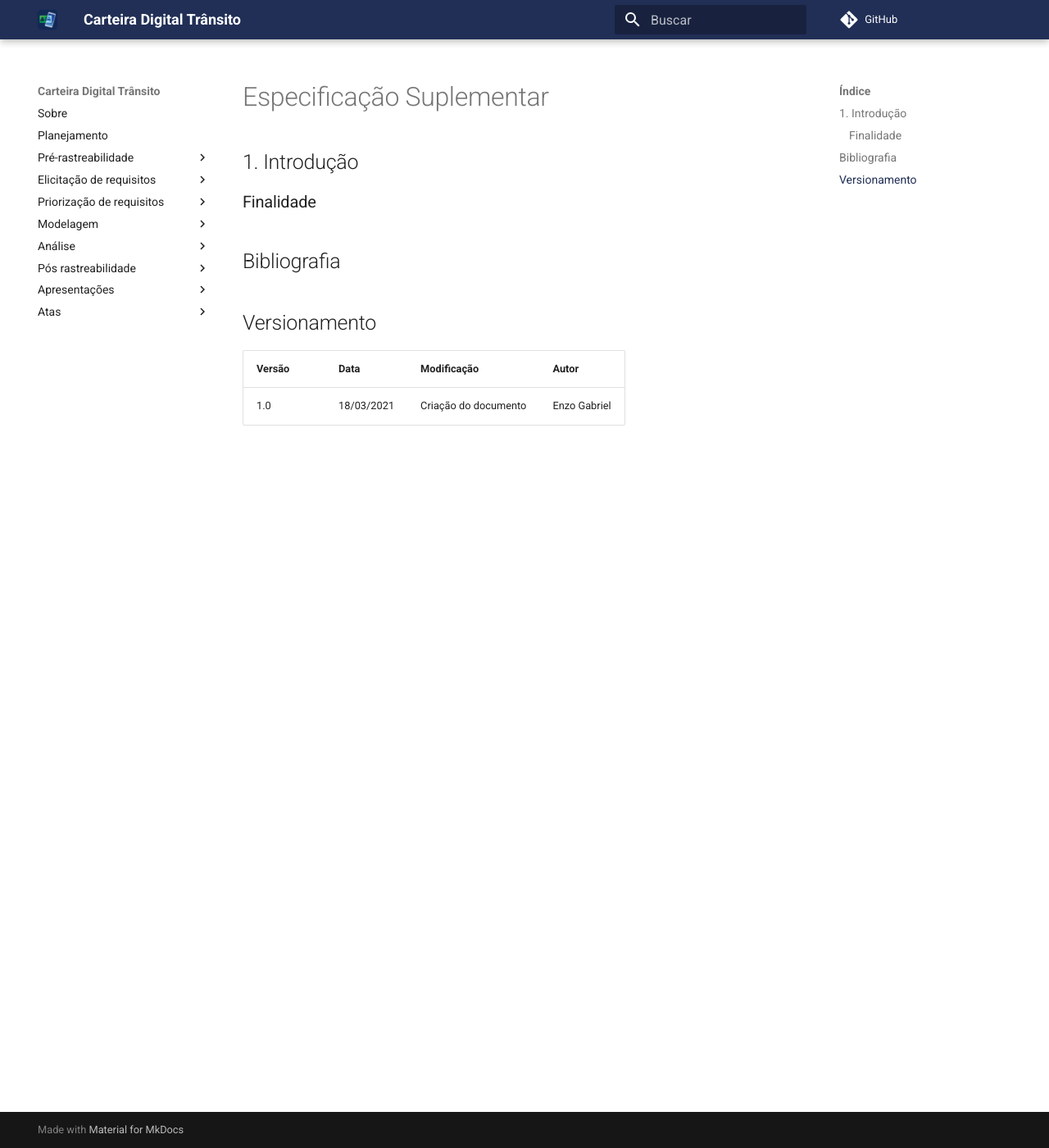
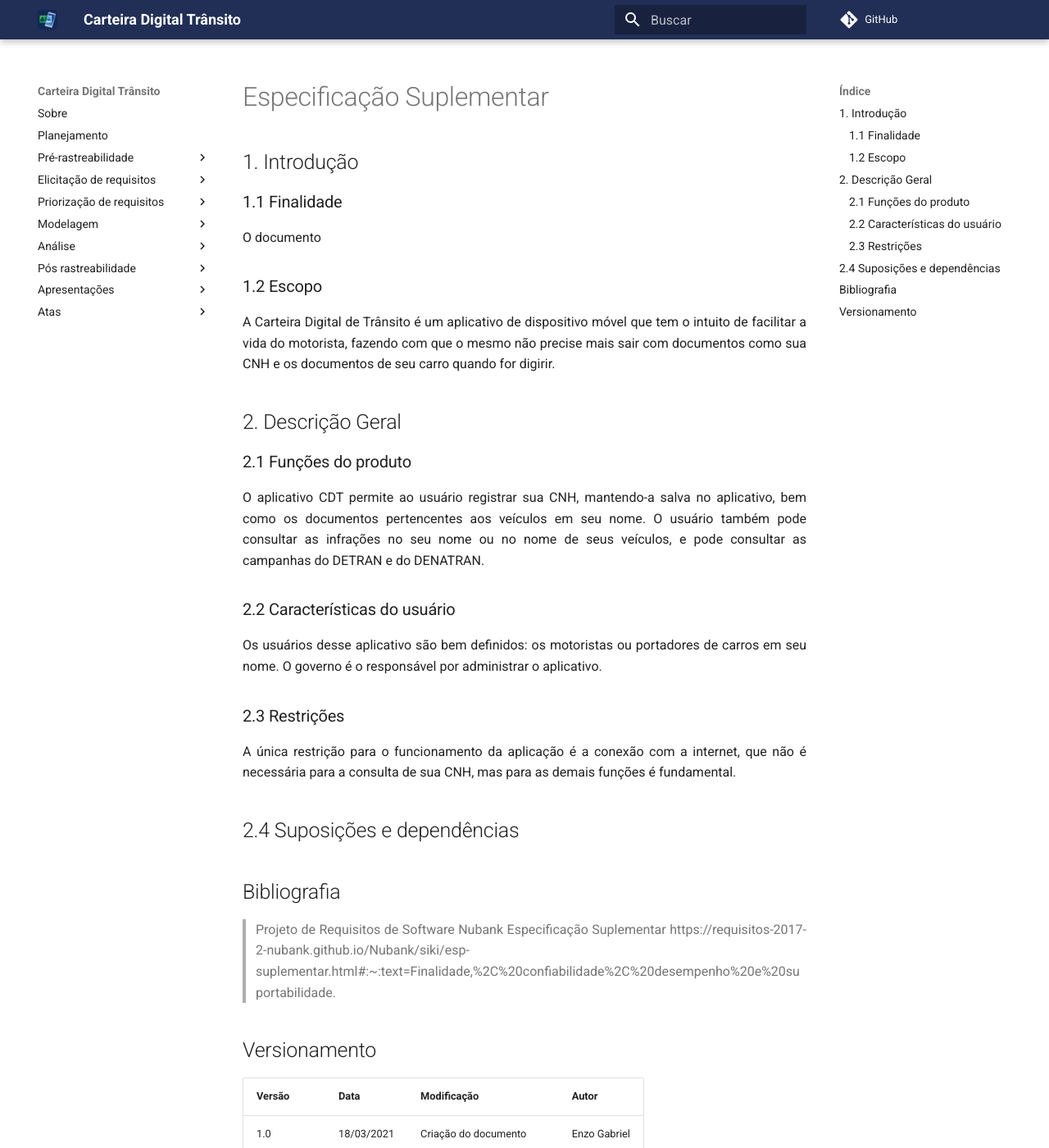
Before and after one commit to sergiosacj/2020.2-CarteiraDigitalTransito, an MkDocs documentation site: the page built from docs/modelagem/especificacao_suplementar.md, in a window 1280 px wide and 1400 px high. Shown: the whole window at 82% size. Built offline with MkDocs 1.6.1 and Material for MkDocs 9.7.7, drawn with Linux system fonts in a browser that asks for light colours; comment, search, counter and statistics services are not loaded; some of the changed text lies outside the part shown.

Commit message:
(#41) Adicionando a introdução, as definições e a metodologia do documento

```diff
--- a/docs/modelagem/especificacao_suplementar.md
+++ b/docs/modelagem/especificacao_suplementar.md
@@ -2,11 +2,38 @@
 
 ## 1. Introdução
 
-### Finalidade
+### 1.1 Finalidade
+
+O documento
+
+### 1.2 Escopo
+
+A Carteira Digital de Trânsito é um aplicativo de dispositivo móvel que tem o intuito de facilitar a vida do motorista, fazendo com que o mesmo não precise mais sair com documentos como sua CNH e os documentos de seu carro quando for digirir.
+
+## 2. Descrição Geral
+
+### 2.1 Funções do produto
+
+O aplicativo CDT permite ao usuário registrar sua CNH, mantendo-a salva no aplicativo, bem como os documentos pertencentes aos veículos em seu nome. O usuário também pode consultar as infrações no seu nome ou no nome de seus veículos, e pode consultar as campanhas do DETRAN e do DENATRAN.
+
+### 2.2 Características do usuário
+
+Os usuários desse aplicativo são bem definidos: os motoristas ou portadores de carros em seu nome. O governo é o responsável por administrar o aplicativo.
+
+### 2.3 Restrições
+
+A única restrição para o funcionamento da aplicação é a conexão com a internet, que não é necessária para a consulta de sua CNH, mas para as demais funções é fundamental.
+
+## 2.4 Suposições e dependências
+
+
 
 ## Bibliografia
+
+> Projeto de Requisitos de Software Nubank Especificação Suplementar https://requisitos-2017-2-nubank.github.io/Nubank/siki/esp-suplementar.html#:~:text=Finalidade,%2C%20confiabilidade%2C%20desempenho%20e%20suportabilidade.
 
 ## Versionamento
 | Versão | Data | Modificação | Autor |
 |--|--|--|--|
 | 1.0 | 18/03/2021 | Criação do documento | Enzo Gabriel |
+| 1.1 | 18/03/2021 | Atualização do documento | Enzo Gabriel |
```
